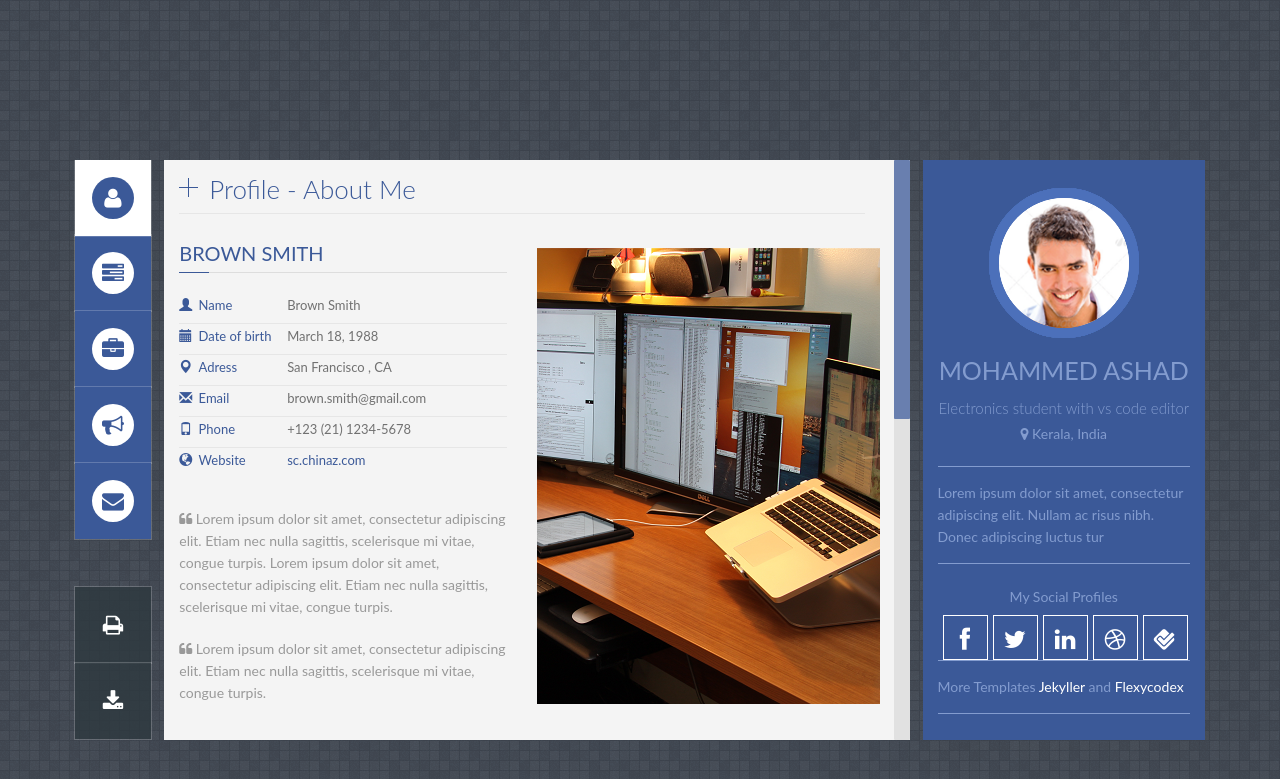
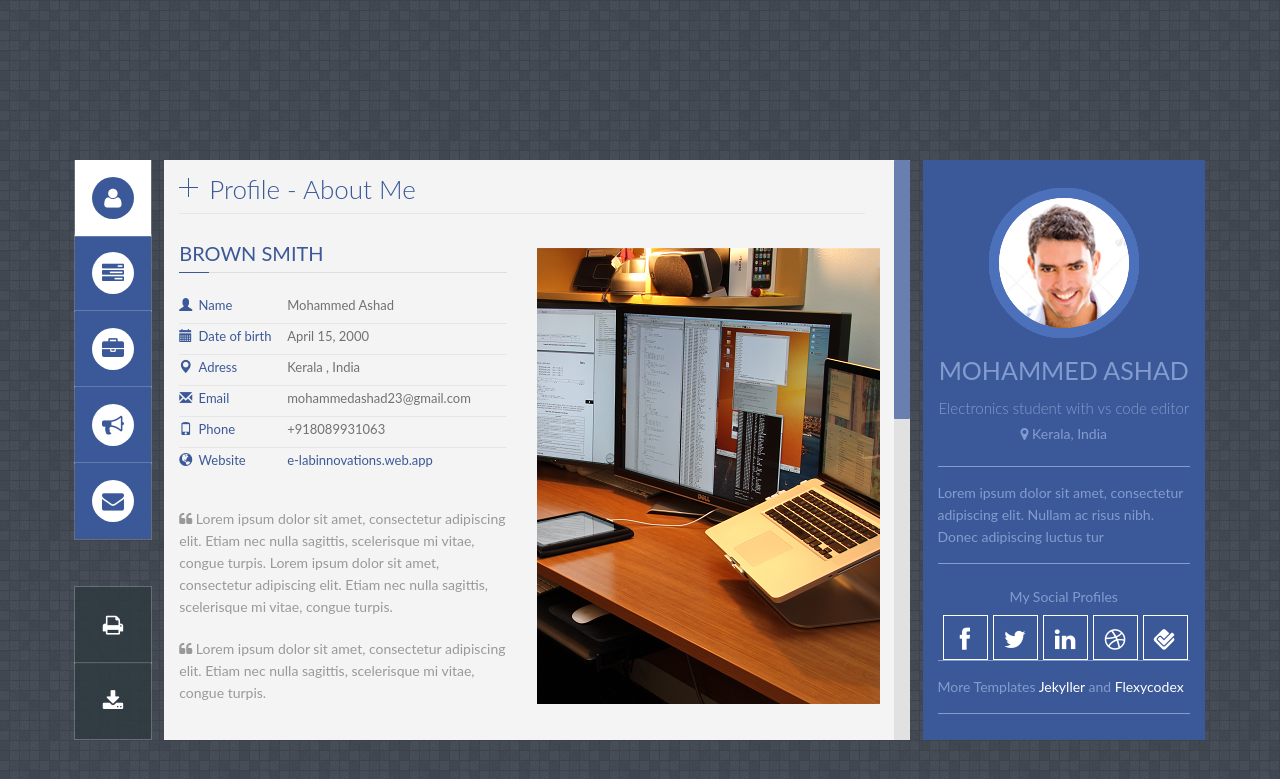
Before and after one commit to e-labInnovations/e-labInnovations.github.io, a Jekyll site: the page built from index.html, in a window 1280 px wide. Shown: the top 779 px of the page. Built offline with Jekyll 4.4.1, drawn with Linux system fonts in a browser that asks for light colours; some web fonts are replaced.

Commit message:
Update profile.html
Updated personal info

```diff
--- a/_includes/profile.html
+++ b/_includes/profile.html
@@ -17,42 +17,42 @@
             <li>
                 <i class="glyphicon glyphicon-user"></i>
                 <label>Name</label>
-                <span class="value">Brown Smith</span>
+                <span class="value">Mohammed Ashad</span>
                 <div class="clear"></div>
             </li>
 
             <li>
                 <i class="glyphicon glyphicon-calendar"></i>
                 <label>Date of birth</label>
-                <span class="value">March 18, 1988</span>
+                <span class="value">April 15, 2000</span>
                 <div class="clear"></div>
             </li>
 
             <li>
                 <i class="glyphicon glyphicon-map-marker"></i>
                 <label>Adress</label>
-                <span class="value">San Francisco , CA</span>
+                <span class="value">Kerala , India</span>
                 <div class="clear"></div>
             </li>
 
             <li>
                 <i class="glyphicon glyphicon-envelope"></i>
                 <label>Email</label>
-                <span class="value">brown.smith@gmail.com</span>
+                <span class="value">mohammedashad23@gmail.com</span>
                 <div class="clear"></div>
             </li>
 
             <li>
                 <i class="glyphicon glyphicon-phone"></i>
                 <label>Phone</label>
-                <span class="value">+123 (21) 1234-5678</span>
+                <span class="value">+918089931063</span>
                 <div class="clear"></div>
             </li>
 
             <li>
                 <i class="glyphicon glyphicon-globe"></i>
                 <label>Website</label>
-                <span class="value"><a href="#" target="_blank">sc.chinaz.com</a></span>
+                <span class="value"><a href="#" target="_blank">e-labinnovations.web.app</a></span>
                 <div class="clear"></div>
             </li>
 
```
